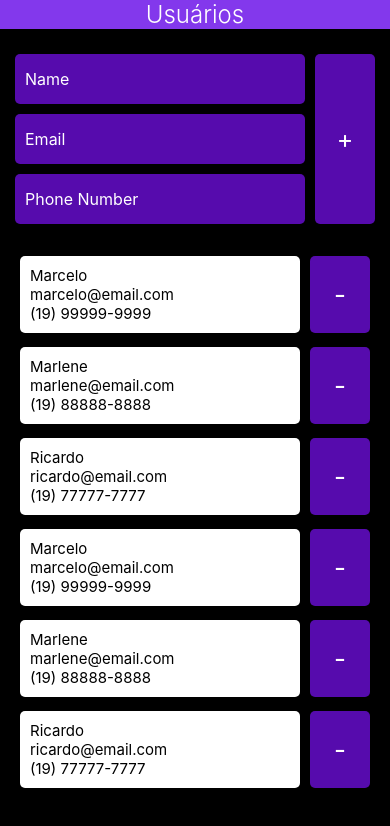
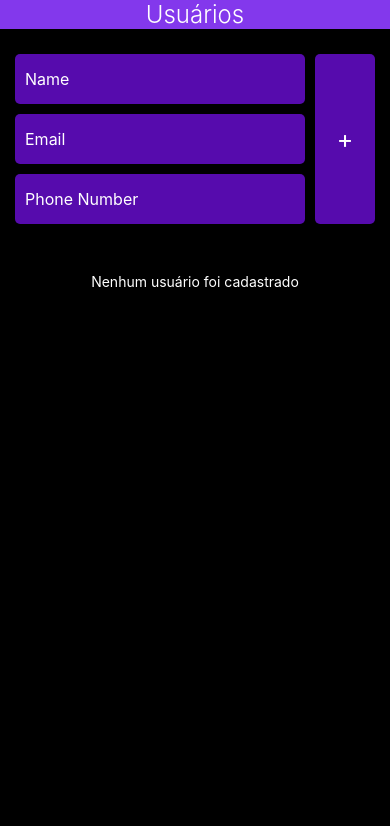
Before and after one commit to NaaQuinteiro/Mobile-Localizador, a React Native app: screen / in a window 390 px wide. Shown: the top 826 px of the page. Built offline with nearby package versions, Linux system fonts and the light colour scheme.

Commit message:
Adicionar e deletar users

```diff
--- a/package.json
+++ b/package.json
@@ -12,7 +12,8 @@
     "expo": "~50.0.6",
     "expo-status-bar": "~1.11.1",
     "react": "18.2.0",
-    "react-native": "0.73.2"
+    "react-native": "0.73.2",
+    "react-native-get-random-values": "^1.11.0"
   },
   "devDependencies": {
     "@babel/core": "^7.20.0"
--- a/src/componentes/Formulario.jsx
+++ b/src/componentes/Formulario.jsx
@@ -1,8 +1,8 @@
 import { useState } from "react";
 import {View, StyleSheet, TextInput, Text, TouchableOpacity} from "react-native"
 
-
-export function Formulario(){
+//passando a propse como parametro
+export function Formulario({adicionar}){
 
     const [nome, setNome] = useState('')
     const [email, setEmail] = useState('')
@@ -13,17 +13,7 @@ export function Formulario(){
     //tudo que se altera no input altera o state e alterações no state afetão o input, isto é o componente controlado
     //que está vinculado entre o state e oq há na tela
 
-    // criando a função, armnazenando o conteudo do state dentro do obj js
 
-    function adicionarUsuario(){
-        let novoUsuario = {
-            nome: nome,
-            email: email,
-            telefone: telefone
-        }
-
-        console.log(novoUsuario)
-    }
 
     return(
         <View style={styles.container}>
@@ -60,7 +50,7 @@ export function Formulario(){
 
             <TouchableOpacity
                 style={styles.botao}
-                onPress={adicionarUsuario}
+                onPress={() => adicionar(nome, email, telefone)}
             >
                 <Text style={styles.texto}>+</Text>
             </TouchableOpacity>
--- a/src/componentes/Lista.jsx
+++ b/src/componentes/Lista.jsx
@@ -2,64 +2,27 @@ import {View,Text, StyleSheet, FlatList} from "react-native"
 import { Usuario } from "./Usuario"
 
 
-export function Lista(){
-
-    const listaUsuarios = [
-        {
-        codigo: '1',
-        nome: 'Marcelo',
-        email: 'marcelo@email.com',
-        telefone: '(19) 99999-9999'
-        },
-        {
-            codigo: '2',
-            nome: 'Marlene',
-            email: 'marlene@email.com',
-            telefone: '(19) 88888-8888'
-        },
-
-        {
-            codigo: '3',
-            nome: 'Ricardo',
-            email: 'ricardo@email.com',
-            telefone: '(19) 77777-7777'
-        },
-
-        {
-            codigo: '4',
-            nome: 'Marcelo',
-            email: 'marcelo@email.com',
-            telefone: '(19) 99999-9999'
-            },
-            {
-                codigo: '5',
-                nome: 'Marlene',
-                email: 'marlene@email.com',
-                telefone: '(19) 88888-8888'
-            },
-
-            {
-                codigo: '6',
-                nome: 'Ricardo',
-                email: 'ricardo@email.com',
-                telefone: '(19) 77777-7777'
-            },
-
-    ]
+export function Lista({colecao, remover}){
 
 
     return(
         <View >
             <FlatList
-                data={listaUsuarios}
-                keyExtractor={(item) => {item.codigo}}
+                data={colecao}
+                keyExtractor={item => item.codigo}
                 renderItem={({item}) => (
                     <Usuario
                         nome={item.nome}
                         email={item.email}
                         telefone={item.telefone}
+                        remover={() =>remover(item.codigo)}
                     />
                 ) }
+                ListEmptyComponent={() => (
+                    <Text style={styles.texto}>
+                        Nenhum usuário foi cadastrado
+                    </Text>
+                )}
             />
         </View>
     )
@@ -70,7 +33,8 @@ export function Lista(){
 const styles = StyleSheet.create({
     texto: {
         color: '#ffff',
-        paddingTop: 24
+        paddingTop: 24,
+        textAlign:'center'
     },
 
 });
--- a/src/componentes/Usuario.jsx
+++ b/src/componentes/Usuario.jsx
@@ -2,7 +2,7 @@
 
 import { TouchableOpacity, View, Text, StyleSheet } from "react-native";
 
-export function Usuario({nome, email, telefone}){
+export function Usuario({nome, email, telefone, remover}){
     return(
         <View style={styles.container}>
 
@@ -12,7 +12,10 @@ export function Usuario({nome, email, telefone}){
                 <Text style={styles.texto}>{telefone}</Text>
             </View>
 
-            <TouchableOpacity style={styles.botao}>
+            <TouchableOpacity
+                style={styles.botao}
+                onPress={remover}
+            >
                 <Text style={styles.textoBotao}>-</Text>
             </TouchableOpacity>
         </View>
--- a/src/telas/Usuarios.jsx
+++ b/src/telas/Usuarios.jsx
@@ -2,14 +2,52 @@ import {View, Text, StyleSheet} from "react-native"
 import { Cabecalho } from "../componentes/Cabecalho";
 import {Formulario} from "../componentes/Formulario";
 import { Lista } from "../componentes/Lista";
+import { useState } from "react";
+
+import 'react-native-get-random-values'
+import {v4 as uuid} from 'uuid'
 
 export function Usuarios(){
+
+    const [listaUsuarios, setListaUsuarios] = useState([]);
+
+    //função pra inserir usuarios  // criando a função, que deve interajir com o componente formulario
+    function adicionarUsuario(nome, email, telefone){
+
+        let novoUsuario = {
+            codigo: uuid(),
+            nome: nome,
+            email: email,
+            telefone: telefone
+        }
+
+        //insere o novo objeto
+        setListaUsuarios([...listaUsuarios, novoUsuario])
+    }
+
+    //Função pra remover usuarios
+    const removerUsuario = codigo => {
+
+        setListaUsuarios(
+            listaUsuarios.filter(usuario => usuario.codigo !== codigo)
+        )
+
+    }
+
+
+
+
     return(
         <View style={styles.container}>
 
             <Cabecalho titulo="Usuários"/>
-            <Formulario/>
-            <Lista/>
+
+            <Formulario adicionar={adicionarUsuario}/>
+
+            <Lista
+            colecao={listaUsuarios}
+            remover={removerUsuario}
+            />
 
         </View>
     )
```
Also changed, not shown: 1 other file (tests, documents, lock files or other folders).
